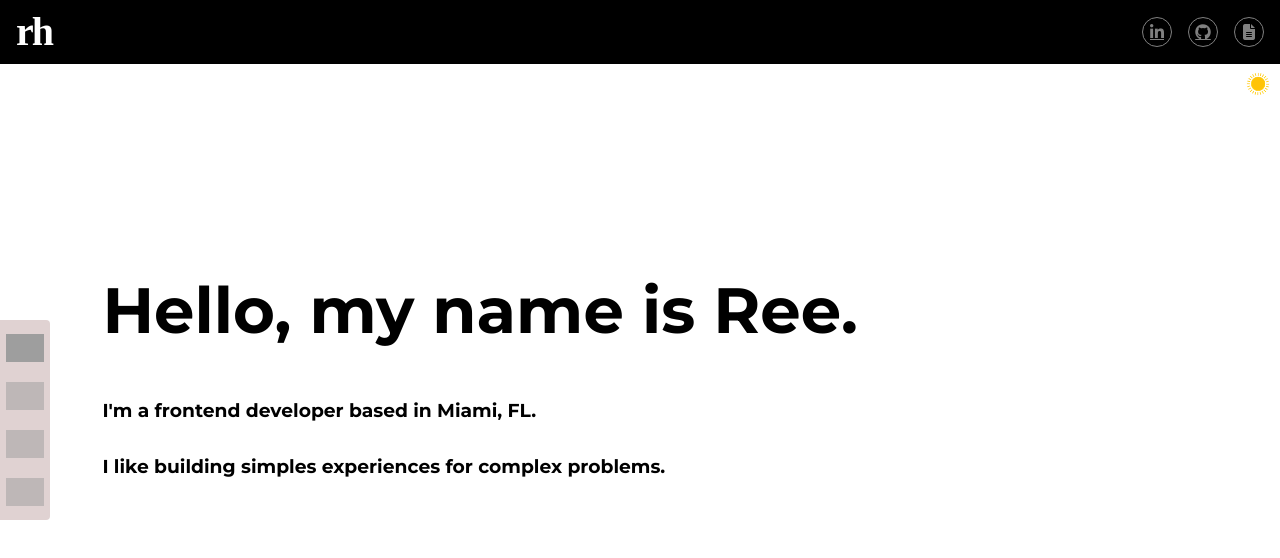
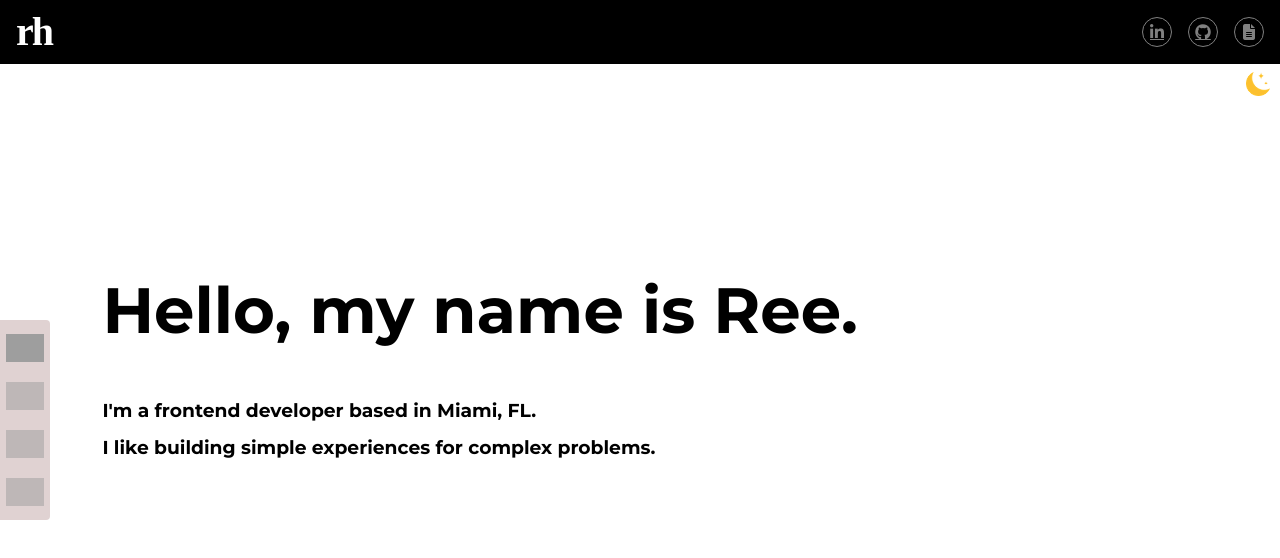
Before and after one commit to reeannvirginia/aura, a React (Create React App) app: page / in a window 1280 px wide. Shown: the top 558 px of the page. Built offline with nearby package versions, Linux system fonts and the light colour scheme; a web font is replaced by a local one.

Commit message:
update nav theme

```diff
--- a/src/components/Toggle.component.tsx
+++ b/src/components/Toggle.component.tsx
@@ -11,7 +11,7 @@ const Toggle = ({ darkMode, onChange, className }: Props) => {
     onChange(e.target.value === 'light' ? 'dark' : 'light');
   };
 
-  const src = darkMode === 'light' ? light : dark;
+  const src = darkMode === 'light' ? dark : light;
   return (
     <label htmlFor="toggle" className={`switch ${className}`}>
       <input type="checkbox" id="toggle" onChange={handleChange} value={darkMode} />
--- a/src/styles/_about.scss
+++ b/src/styles/_about.scss
@@ -43,7 +43,7 @@
 .skillIcons {
   display: flex;
   justify-content: space-around;
-  margin-bottom: 24px;
+  margin: 24px 0px;
   & i {
     font-size: 34px;
   }
--- a/src/styles/_components.scss
+++ b/src/styles/_components.scss
@@ -15,7 +15,6 @@
   display: flex;
   transition: all 0.3s;
   outline: none;
-  cursor: pointer;
   @include themed() {
     color: t('font');
   }
@@ -50,7 +49,7 @@
     flex-direction: row;
     width: 184px;
     position: absolute;
-    border-radius: 0px 0px 4px 4px;
+    border-radius: 0px 0px 4px 0;
     top: 0;
   }
 }
@@ -185,10 +184,11 @@
   width: 0%;
   position: absolute;
   left: 0;
-  background: #e0d2d2;
+  @include themed() {
+    background: t('nav');
+  }
 }
 .transition {
-  width: 100vw;
   animation: pageTransition 2s ease-out;
 }
 @keyframes pageTransition {
--- a/src/styles/_contact.scss
+++ b/src/styles/_contact.scss
@@ -3,6 +3,7 @@
   font-weight: 700;
   background-position: right;
   font-family: $fontFamily;
+  transition: all 0.3s;
   @include themed() {
     background: t('gradient'), url(/background.jpeg) no-repeat fixed right;
     color: t('font');
--- a/src/styles/_themes.scss
+++ b/src/styles/_themes.scss
@@ -27,7 +27,7 @@ $themes: (
     nav: $lightAccent,
     sidebarFont: $light,
     font: $dark,
-    gradient: linear-gradient(rgba(224, 210, 210, 0.75), rgba(224, 210, 210, 0.75)),
+    gradient: linear-gradient(to right, rgba(224, 210, 210, 0.9), rgba(224, 210, 210, 0.65)),
     navLink: grey,
     boxShadow: 0px 1px 3px 0px rgba(0, 0, 0, 0.4),
     boxShadowEnhanced: 0px 2px 8px 0px rgba(0, 0, 0, 0.4),
@@ -38,7 +38,7 @@ $themes: (
     nav: $darkAccent,
     sidebarFont: $dark,
     font: $light,
-    gradient: linear-gradient(rgba(142, 136, 136, 0.75), rgba(142, 136, 136, 0.75)),
+    gradient: linear-gradient(to right, rgba(142, 136, 136, 0.9), rgba(142, 136, 136, 0.65)),
     floatingText: linear-gradient(to right, #b393b3, #d8d8c3, #695a73),
     navLink: $light,
     boxShadow: 0px 0px 5px 0px rgb(128, 121, 121),
--- a/src/styles/app.scss
+++ b/src/styles/app.scss
@@ -22,6 +22,8 @@ body {
   }
   & h3 {
     line-height: 2;
+    margin-block-end: 0px;
+    margin-block-start: 0px;
   }
   @media (max-width: $large) {
     & h1 {
--- a/src/views/Homepage.component.tsx
+++ b/src/views/Homepage.component.tsx
@@ -34,7 +34,7 @@ const Homepage = () => {
       <div className="introduction">
         <h1 className={`name ${mode}`}>{intro}&nbsp;</h1>
         <h3 className={`tagline ${mode}`}>I'm a frontend developer based in Miami, FL.</h3>
-        <h3 className={`tagline ${mode}`}>I like building simples experiences for complex problems.</h3>
+        <h3 className={`tagline ${mode}`}>I like building simple experiences for complex problems.</h3>
       </div>
       {/* <div className="skillsCloud">
         {skills.map((skill, idx) => (
```
Also changed, not shown: public/manifest.json (deleted).
